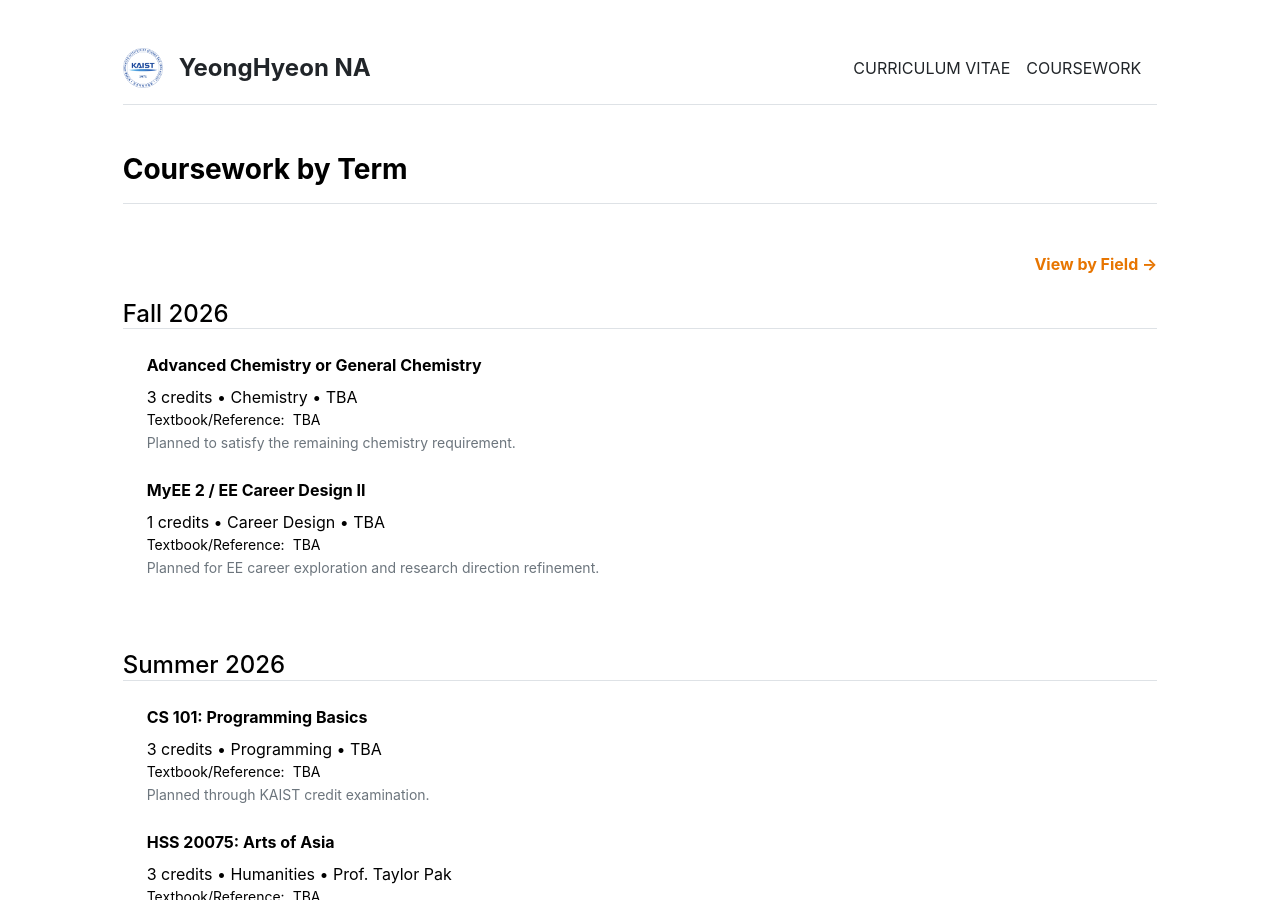
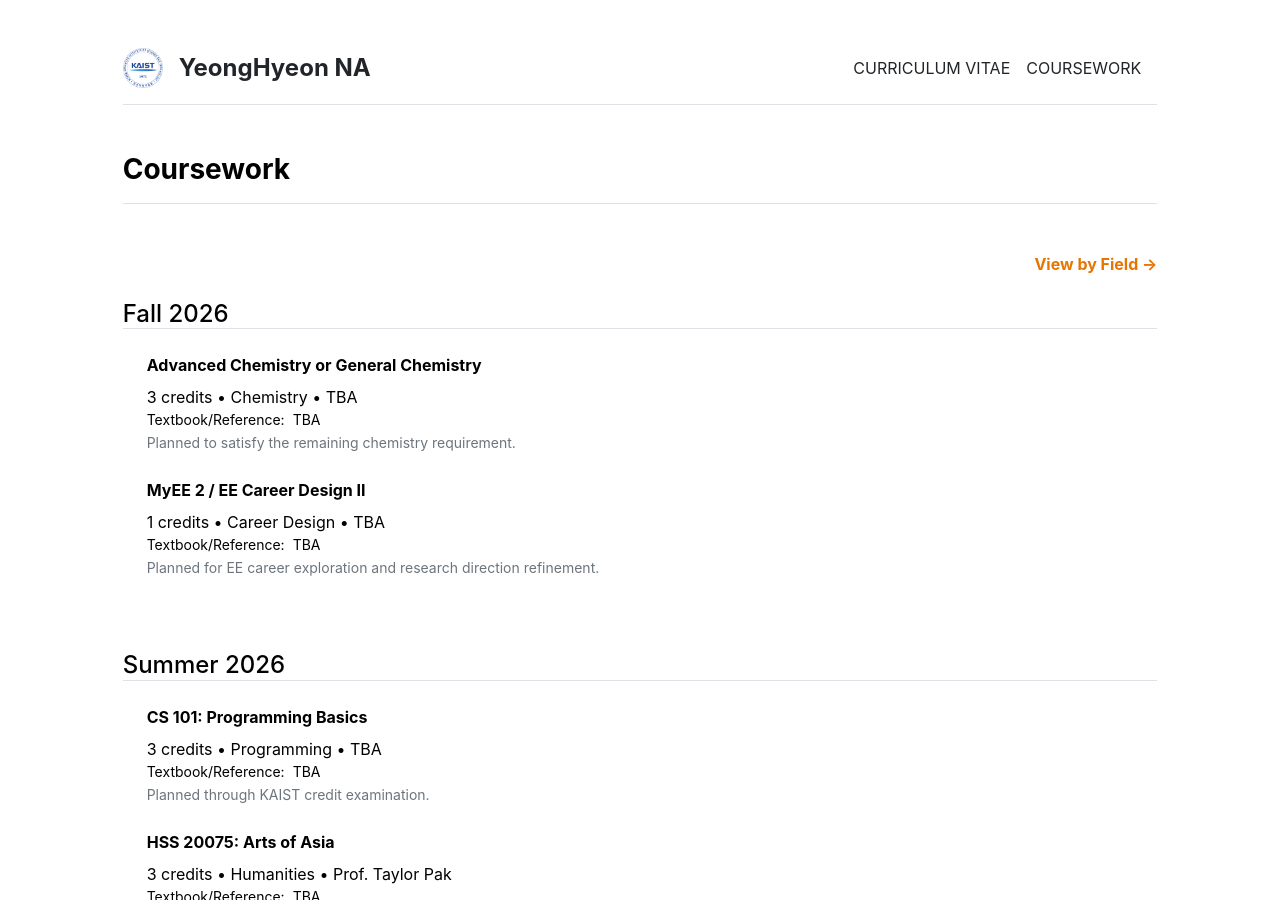
Before and after one commit to ynghyn-na/ynghyn-na.github.io, a Jekyll site: the page built from coursework-term.md, in a window 1280 px wide and 900 px high. Built offline with Jekyll 4.4.1, drawn with Linux system fonts in a browser that asks for light colours.

Commit message:
Update coursework-term.html

```diff
--- a/_layouts/coursework-term.html
+++ b/_layouts/coursework-term.html
@@ -7,7 +7,7 @@ layout: default
 <div class="row g-5 mb-5">
   <div>
 
-    <h3 class="fw-bold border-bottom pb-3 mb-5">Coursework by Term</h3>
+    <h3 class="fw-bold border-bottom pb-3 mb-5">Coursework</h3>
 
     <p class="mb-4 text-end">
       <a href="/coursework-field" style="color: #E77500 !important; text-decoration: none;">
```
